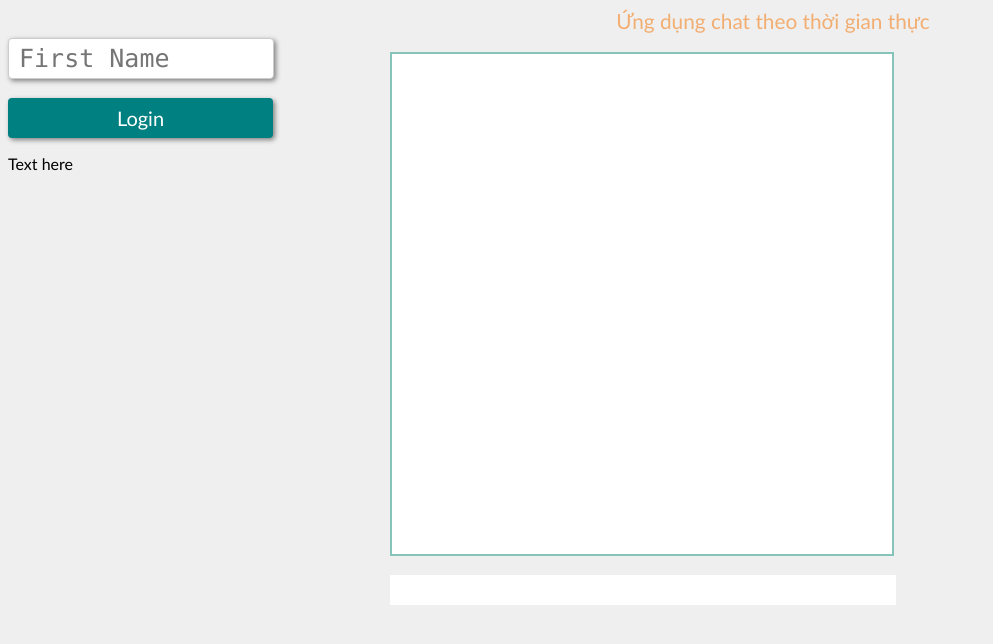
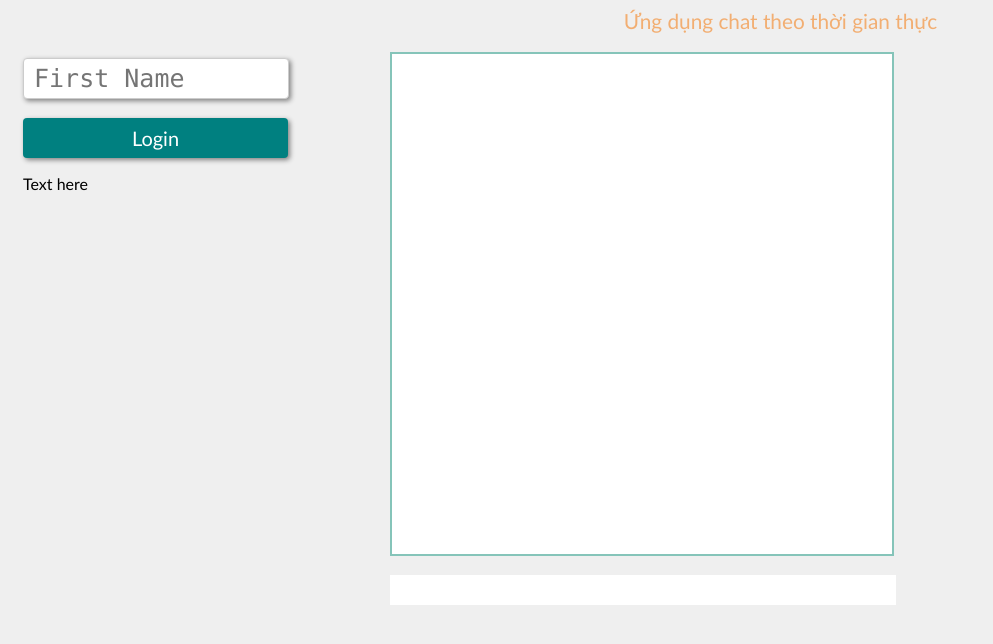
Before and after one commit to transybao93/baobao, a website: page UI.html in a window 1280 px wide. Shown: the whole page, without its empty margins (0-993 px from the left). Drawn offline with nearby package versions, Linux system fonts and the light colour scheme; no server answers.

Commit message:
asd
asasd

```diff
--- a/UI.html
+++ b/UI.html
@@ -61,7 +61,8 @@
 			width:auto;
 			height:100px;
 			float:left;
-			margin-top:30px;
+			margin-top:50px;
+			margin-left:15px;
 		}
 
 	</style>
```
